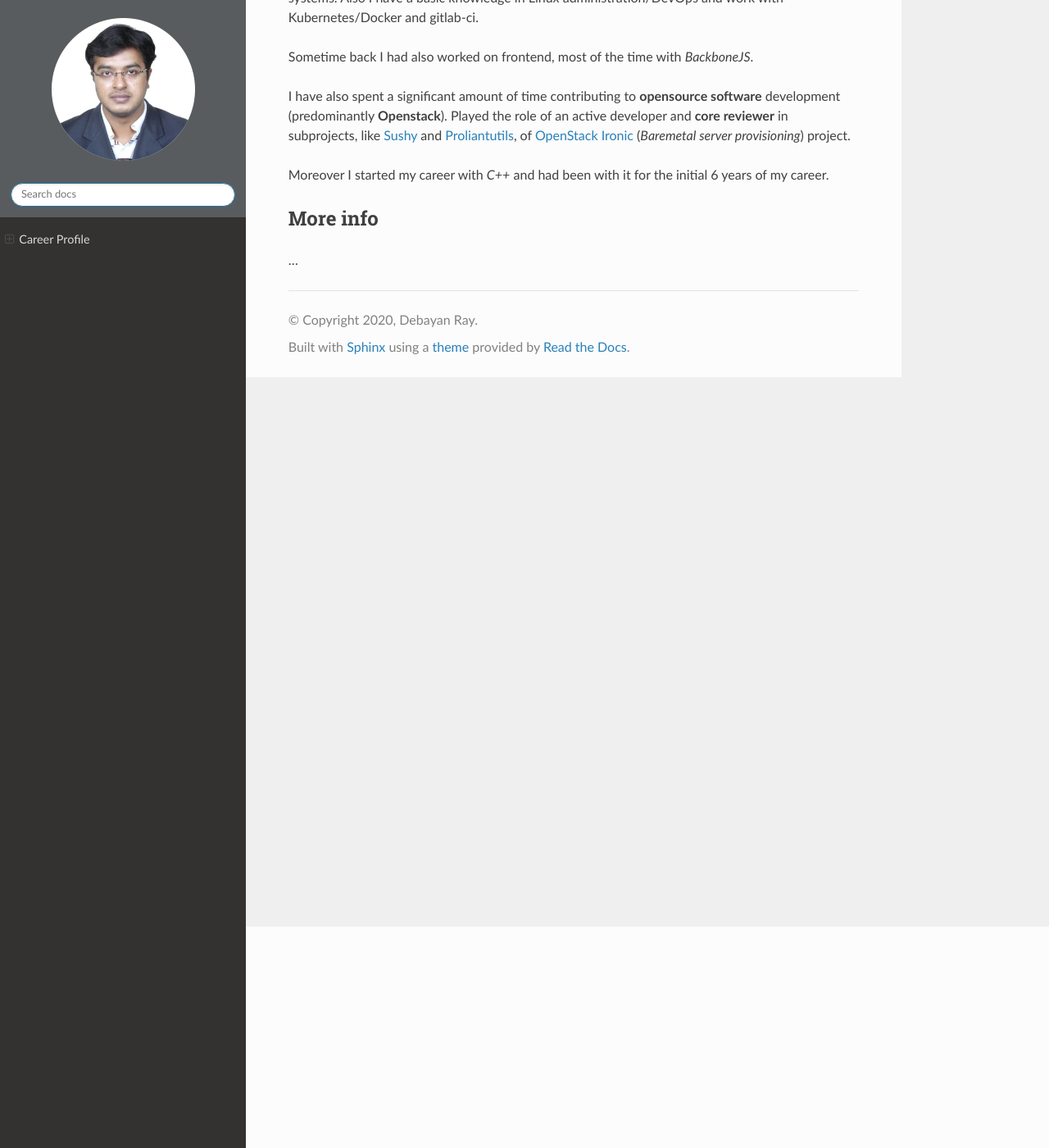
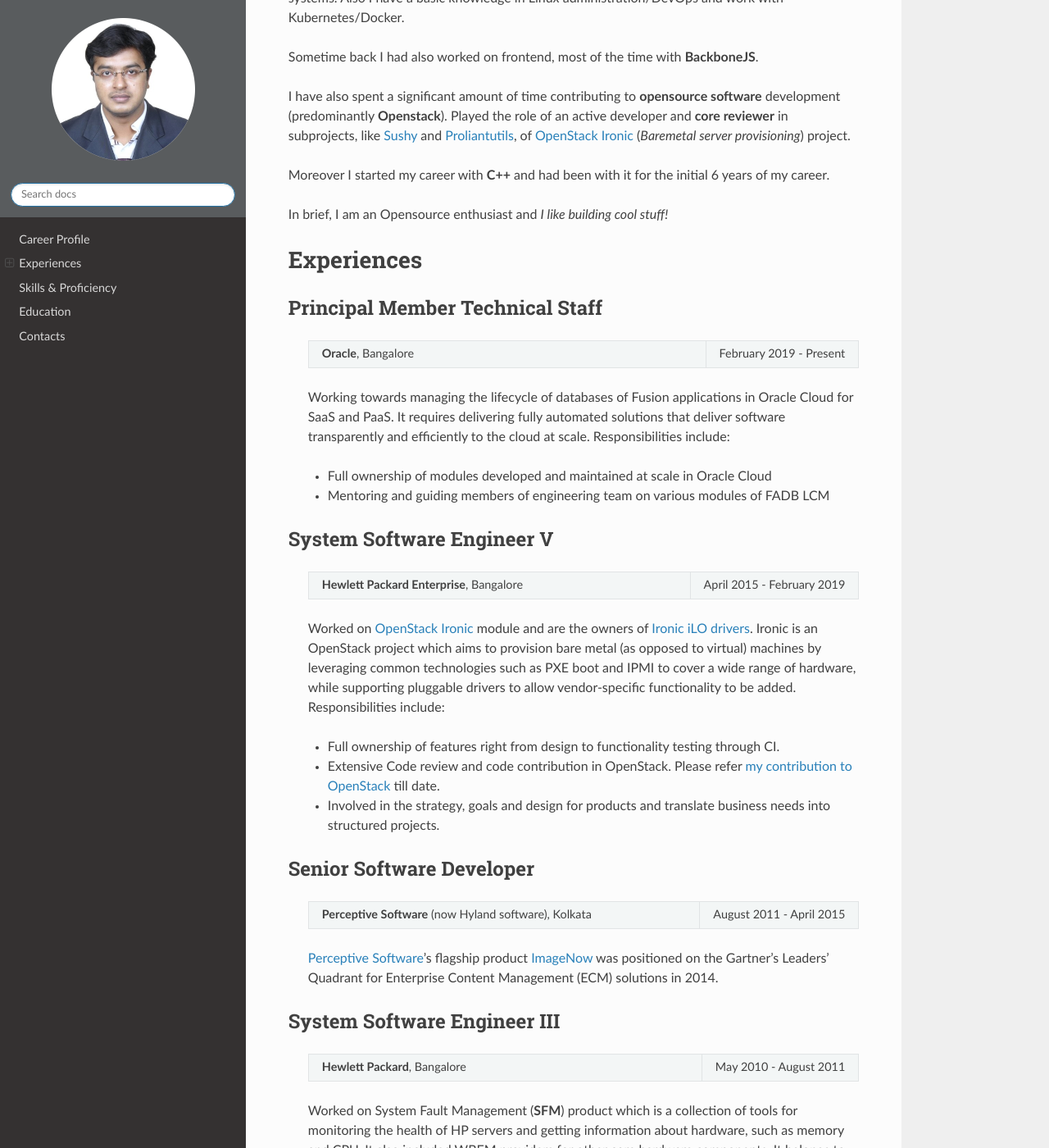
Before and after one commit to debayanray/debayanray.github.io, a Sphinx documentation site: the page built from doc/source/index.rst, in a window 1280 px wide and 1400 px high, scrolled down 270 px. Shown: the whole window at 82% size. Built offline with Sphinx 7.4.7 and the Read the Docs theme 2.0.0, drawn with Linux system fonts in a browser that asks for light colours; some of the changed text lies outside the part shown.

Commit message:
Add experiences and contacts
Also added skills

```diff
--- a/doc/source/index.rst
+++ b/doc/source/index.rst
@@ -4,6 +4,7 @@
    contain the root `toctree` directive.
 
 
+##############
 Career Profile
 ##############
 
@@ -12,10 +13,10 @@
 
 I have **15 years of experience** in designing and implementing complex and
 distributed software systems. Also I have a basic knowledge in Linux
-administration/DevOps and work with Kubernetes/Docker and gitlab-ci.
+administration/DevOps and work with Kubernetes/Docker.
 
 Sometime back I had also worked on frontend, most of the time with
-*BackboneJS*.
+**BackboneJS**.
 
 I have also spent a significant amount of time contributing to **opensource
 software** development (predominantly **Openstack**). Played the role of an
@@ -23,17 +24,181 @@
 `Proliantutils`_, of `OpenStack Ironic`_ (*Baremetal server provisioning*)
 project.
 
-Moreover I started my career with *C++* and had been with it for the initial
+Moreover I started my career with **C++** and had been with it for the initial
 6 years of my career.
+
+In brief, I am an Opensource enthusiast and *I like building cool stuff!*
+
 
 .. _Sushy: https://docs.openstack.org/sushy/latest/
 .. _Proliantutils: https://docs.openstack.org/ironic/latest/admin/drivers/ilo.html
 .. _OpenStack Ironic: https://docs.openstack.org/ironic/
 
 
-More info
----------
-...
+###########
+Experiences
+###########
 
-.. toctree::
-   :maxdepth: 2
+Principal Member Technical Staff
+********************************
+
+   .. list-table::
+      :widths: 60 20
+
+      * - **Oracle**, Bangalore
+        - February 2019 - Present
+
+   Working towards managing the lifecycle of databases of Fusion applications
+   in Oracle Cloud for SaaS and PaaS. It requires delivering fully automated
+   solutions that deliver software transparently and efficiently to the cloud
+   at scale. Responsibilities include:
+
+   * Full ownership of modules developed and maintained at scale in Oracle
+     Cloud
+   * Mentoring and guiding members of engineering team on various modules of
+     FADB LCM
+
+
+System Software Engineer V
+**************************
+
+   .. list-table::
+      :widths: 60 20
+
+      * - **Hewlett Packard Enterprise**, Bangalore
+        - April 2015 - February 2019
+
+   Worked on `OpenStack Ironic`_ module and are the owners of `Ironic iLO
+   drivers`_. Ironic is an OpenStack project which aims to provision bare metal
+   (as opposed to virtual) machines by leveraging common technologies such as
+   PXE boot and IPMI to cover a wide range of hardware, while supporting
+   pluggable drivers to allow vendor-specific functionality to be added.
+   Responsibilities include:
+
+   * Full ownership of features right from design to functionality testing
+     through CI.
+   * Extensive Code review and code contribution in OpenStack. Please refer
+     `my contribution to OpenStack`_ till date.
+   * Involved in the strategy, goals and design for products and translate
+     business needs into structured projects.
+
+.. _OpenStack Ironic: https://docs.openstack.org/ironic/
+.. _Ironic iLO drivers: https://docs.openstack.org/ironic/latest/admin/drivers/ilo.html
+.. _my contribution to OpenStack: http://stackalytics.com/?release=all&project_type=all&user_id=deray
+
+
+Senior Software Developer
+*************************
+
+   .. list-table::
+      :widths: 60 20
+
+      * - **Perceptive Software** (now Hyland software), Kolkata
+        - August 2011 - April 2015
+
+   `Perceptive Software`_'s flagship product `ImageNow`_ was positioned on the
+   Gartner's Leaders' Quadrant for Enterprise Content Management (ECM)
+   solutions in 2014.
+
+.. _Perceptive Software: https://www.hyland.com/en/perceptive
+.. _ImageNow: https://www.hyland.com/en/platform/product-suite/perceptive-content
+
+
+System Software Engineer III
+****************************
+
+   .. list-table::
+      :widths: 60 20
+
+      * - **Hewlett Packard**, Bangalore
+        - May 2010 - August 2011
+
+   Worked on System Fault Management (**SFM**) product which is a collection of
+   tools for monitoring the health of HP servers and getting information about
+   hardware, such as memory and CPU. It also included WBEM providers for other
+   core hardware components. It belongs to System Manageability domain.
+
+
+Senior Software Specialist
+**************************
+
+   .. list-table::
+      :widths: 60 20
+
+      * - **Infosys**, Bangalore
+        - July 2008 - May 2010
+
+   I was primarily deputed to **Yahoo!**'s software development centre in
+   Bangalore. Was part of Yahoo India's global ad-confluencing platform
+   (Beacon platform) development team.
+
+
+Software Developer
+******************
+
+   .. list-table::
+      :widths: 60 20
+
+      * - **GoldenSource India Pvt. Ltd.**, Mumbai
+        - October 2007 - July 2008
+
+   I was part of the core development team. `GoldenSource`_ is a market leader
+   in the financial Enterprise Data Management (EDM) industry.
+
+.. _GoldenSource: https://www.thegoldensource.com
+
+
+Software Engineer
+*****************
+
+   .. list-table::
+      :widths: 60 20
+
+      * - **Patni Computer Systems** (now IGATE), Mumbai
+        - July 2005 - October 2007
+
+   I was involved with projects from clients like **Rockwell Automation**,
+   **Trane** and **Zoran Corporation**.
+
+
+####################
+Skills & Proficiency
+####################
+
+.. list-table::
+   :widths: 30 50
+   :header-rows: 1
+
+   * - Skills
+     - Proficiency
+
+   * - **Python**
+     - Expert
+   * - **Java**
+     - Expert
+   * - Javascript
+     - Advanced (not very much in touch right now)
+   * - C++
+     - Advanced (long lost love :-) )
+   * - **OOPS**
+     - Expert
+
+
+#########
+Education
+#########
+
+| **BE** in **Electronics Engineering**
+| NIT (formerly REC), Surat
+| **2001 - 2005**
+
+
+########
+Contacts
+########
+
+| Email: debayan.ray@gmail.com
+| Phone: (+91) 9830520464
+| Skype: ray_debayan
+| GitHub: https://github.com/debayanray
+| LinkedIn: https://in.linkedin.com/in/debayanray
```
Also changed, not shown: 7 other files.
